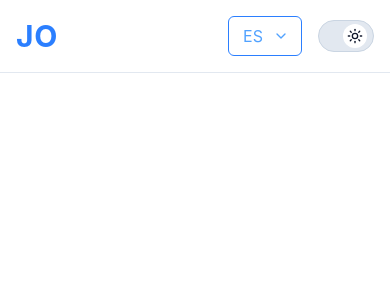
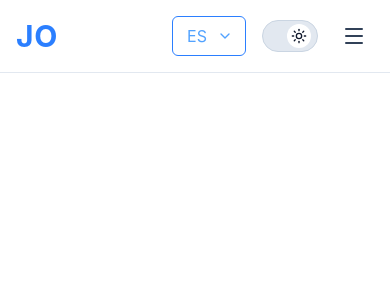
Before and after one commit to josecarlosonate/Portafolio, a React app: page / in a window 390 px wide. Shown: the top 300 px of the page. Built offline with nearby package versions, Linux system fonts and the light colour scheme; the HTML template or start-up script is replaced by a standard one.

Commit message:
feat: agregar menu movil y cierre de menu idioma al seleccionar

```diff
--- a/src/components/LanguageSelector.tsx
+++ b/src/components/LanguageSelector.tsx
@@ -35,7 +35,7 @@ function LanguageSelector({ language, setLanguage, theme }: LanguageSelectorProp
                                 const isSelected = language === code;
                                 return (
                                     <button className={`flex items-center gap-3 w-full p-2 rounded-md text-blue-400 cursor-pointer ${isSelected ? (theme === "dark" ? "bg-white/5" : "bg-slate-200") : ""}`}
-                                        key={code} type="button" onClick={() => setLanguage(code)}>
+                                        key={code} type="button" onClick={() => { setLanguage(code), setIsOpen(false) }}>
                                         <Check size={15} className={isSelected ? "visible" : "invisible"} />
                                         <img src={flag} alt="" className="w-5" />
                                         <span className={`font-medium ${theme === "dark" ? "text-slate-300" : "text-slate-700"}`}>{name}</span>
--- a/src/components/Navbar.tsx
+++ b/src/components/Navbar.tsx
@@ -1,8 +1,9 @@
-import { Moon, Sun } from "lucide-react";
+import { Menu, Moon, Sun } from "lucide-react";
 import type { Language } from "../types/language";
 import LanguageSelector from "./LanguageSelector";
 import { NavbarTranslations } from "../translations/navbar";
 import type { Theme } from "../types/theme";
+import { useState } from "react";
 
 type NavbarProps = {
     language: Language;
@@ -27,9 +28,10 @@ function Navbar({ language, setLanguage, theme, setTheme }: NavbarProps) {
         setTheme(newTheme)
         localStorage.setItem('theme', newTheme)
     };
+    const [isMenuOpen, setIsMenuOpen] = useState(false);
     return (
         <header className={`w-full border-b ${theme === "dark" ? "border-white/10 bg-slate-950" : "border-slate-200 bg-white"}`}>
-            <nav className="mx-auto flex h-18 max-w-7xl items-center justify-between px-4 sm:px-6 lg:px-8">
+            <nav className="relative mx-auto flex h-18 max-w-7xl items-center justify-between px-4 sm:px-6 lg:px-8">
                 <a href="#home" className="flex items-center gap-5" aria-label="Ir al inicio" >
                     <span className="text-[30px] font-bold leading-none tracking-wide text-blue-500">
                         JO
@@ -44,7 +46,14 @@ function Navbar({ language, setLanguage, theme, setTheme }: NavbarProps) {
                         const isActive = item.href === "#home";
                         return (
                             <a key={item.href} href={item.href}
-                                className={`relative flex h-full items-center text-[15px] font-medium transition-colors after:absolute after:bottom-0 after:left-0 after:h-0.5 after:w-0 after:bg-blue-500 after:transition-all after:duration-200 ${isActive ? "text-blue-500 after:w-full" : theme === "dark" ? "text-slate-300 hover:text-blue-500 hover:after:w-full" : "text-slate-700 hover:text-blue-500 hover:after:w-full"}`}>
+                                className={`relative flex h-full items-center text-[15px] font-medium transition-colors
+                                after:absolute after:bottom-0 after:left-0 after:h-0.5 after:w-0 after:bg-blue-500 after:transition-all after:duration-200
+                                ${isActive
+                                        ? "text-blue-500 after:w-full"
+                                        : theme === "dark"
+                                            ? "text-slate-300 hover:text-blue-500 hover:after:w-full"
+                                            : "text-slate-700 hover:text-blue-500 hover:after:w-full"
+                                    }`}>
                                 {translations[item.key]}
                             </a>
                         );
@@ -56,11 +65,45 @@ function Navbar({ language, setLanguage, theme, setTheme }: NavbarProps) {
                     <LanguageSelector language={language} setLanguage={setLanguage} theme={theme} />
                     {/*Selector de tema oscuro/claro */}
                     <button type="button" aria-label="Cambiar tema" onClick={toggleTheme}
-                        className={`flex h-8 w-14 items-center rounded-full border transition-colors cursor-pointer ${theme === "dark" ? "border-white/10 bg-white/10" : "border-slate-300 bg-slate-200"}`}>
-                        <span className={`flex h-6 w-6 items-center justify-center rounded-full transition-all duration-200 ${theme === "light" ? "translate-x-6 bg-white text-slate-900" : "translate-x-0 bg-black text-white"}`}>
+                        className={`flex h-8 w-14 items-center rounded-full border transition-colors cursor-pointer
+                        ${theme === "dark" ? "border-white/10 bg-white/10" : "border-slate-300 bg-slate-200"}`}>
+                        <span className={`flex h-6 w-6 items-center justify-center rounded-full transition-all duration-200
+                            ${theme === "light" ? "translate-x-6 bg-white text-slate-900" : "translate-x-0 bg-black text-white"}`}>
                             {theme === "dark" ? <Moon size={16} /> : <Sun size={16} />}
                         </span>
                     </button>
+                    {/* Menú móvil */}
+                    <button type="button" aria-label="Abrir menú" onClick={() => setIsMenuOpen((prev) => !prev)}
+                        className={`flex h-10 w-10 items-center justify-center rounded-md transition-colors cursor-pointer lg:hidden
+                        ${theme === "dark" ? "text-slate-300 hover:bg-white/10 hover:text-white"
+                                : "text-slate-700 hover:bg-slate-100 hover:text-slate-950"}`}>
+                        <Menu size={24} />
+                    </button>
+                    {isMenuOpen && (
+                        <div className={`absolute flex flex-col top-full left-0 w-full border rounded-lg p-2.5
+                        ${theme === "dark" ? "border-white/10 bg-slate-900 text-white"
+                                : "border-slate-200 bg-white text-slate-900"}`} >
+                            {navItems.map((item) => {
+                                const isActive = item.href === "#home";
+                                return (
+                                    <a key={item.href} href={item.href} onClick={() => setIsMenuOpen(false)}
+                                        className={`px-4 py-3 text-sm font-medium border-l-2 transition-colors
+                                        ${isActive
+                                                ? (theme === "dark"
+                                                    ? "border-blue-500 bg-blue-500/10 text-blue-400"
+                                                    : "border-blue-500 bg-blue-50 text-blue-500"
+                                                )
+                                                : (theme === "dark"
+                                                    ? "border-transparent text-slate-300 hover:bg-white/5 hover:text-blue-500"
+                                                    : "border-transparent text-slate-700 hover:bg-slate-100 hover:text-blue-500"
+                                                )}`}>
+                                        {translations[item.key]}
+                                    </a>
+                                )
+                            })}
+                        </div>
+                    )}
+
                 </div>
 
             </nav>
```
